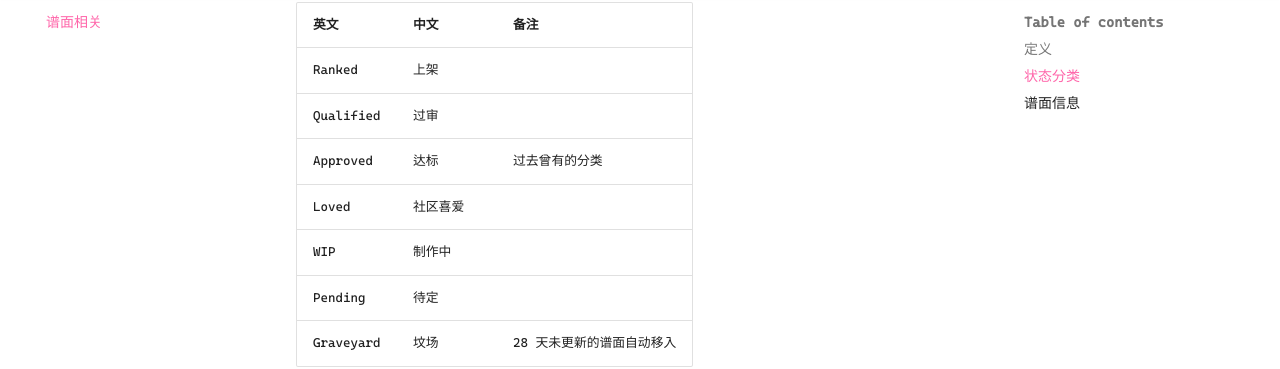
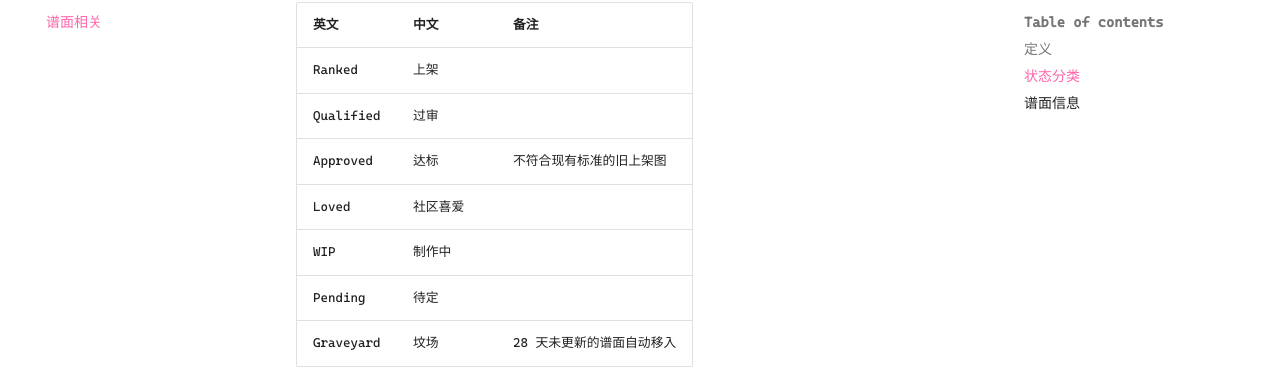
Before and after one commit to osu-atri/osu-translation-ref, an MkDocs documentation site: the page built from docs/2-beatmap.md, in a window 1280 px wide and 900 px high, scrolled down 819 px. Shown: the part 107-476 px from the top of the window. Built offline with MkDocs 1.6.1 and Material for MkDocs 9.7.7, drawn with Linux system fonts in a browser that asks for light colours; some web fonts are replaced.

Commit message:
Apply suggestions from review
Co-authored-by: proxyerium <proxyerium@outlook.com>

```diff
--- a/docs/2-beatmap.md
+++ b/docs/2-beatmap.md
@@ -23,7 +23,7 @@ osu! 谱面列表中的谱面，可分为以下 7 种状态。
 | :-- | :-- | :-- |
 | Ranked | 上架 |  |
 | Qualified | 过审 |  |
-| Approved | 达标 | 过去曾有的分类 |
+| Approved | 达标 | 不符合现有标准的旧上架图 |
 | Loved | 社区喜爱 |  |
 | WIP | 制作中 |  |
 | Pending | 待定 |  |
```
